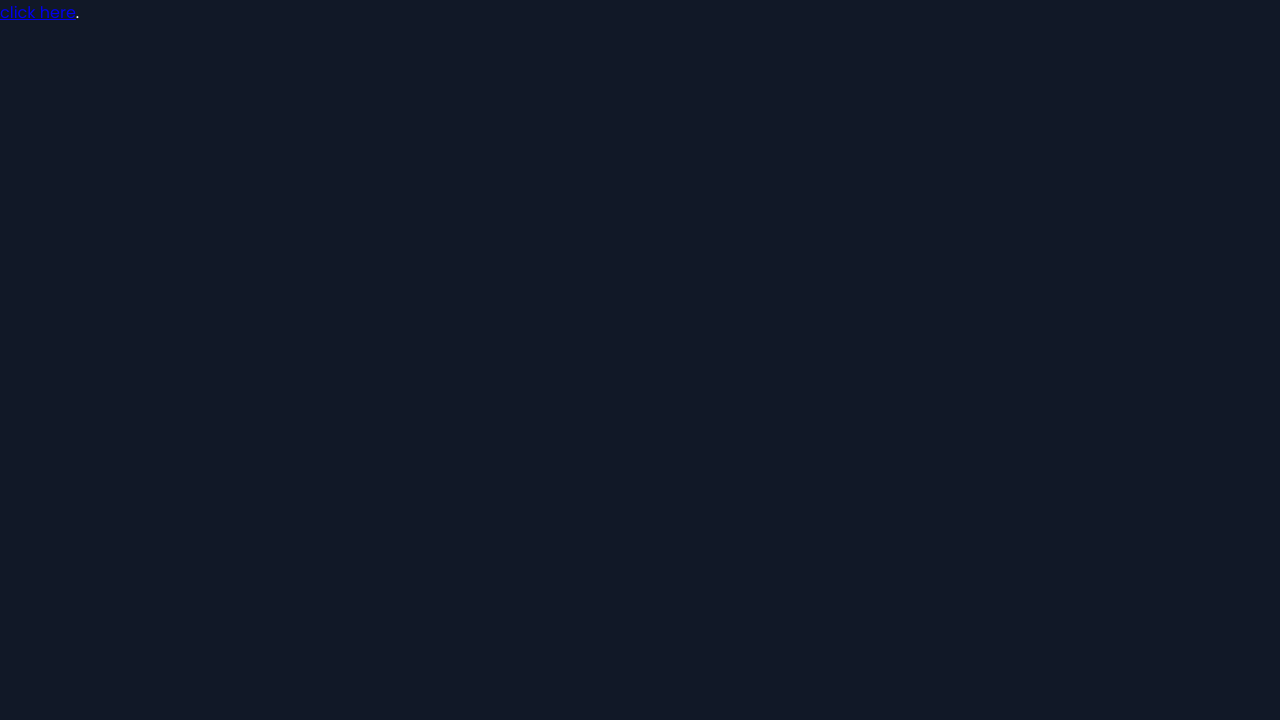
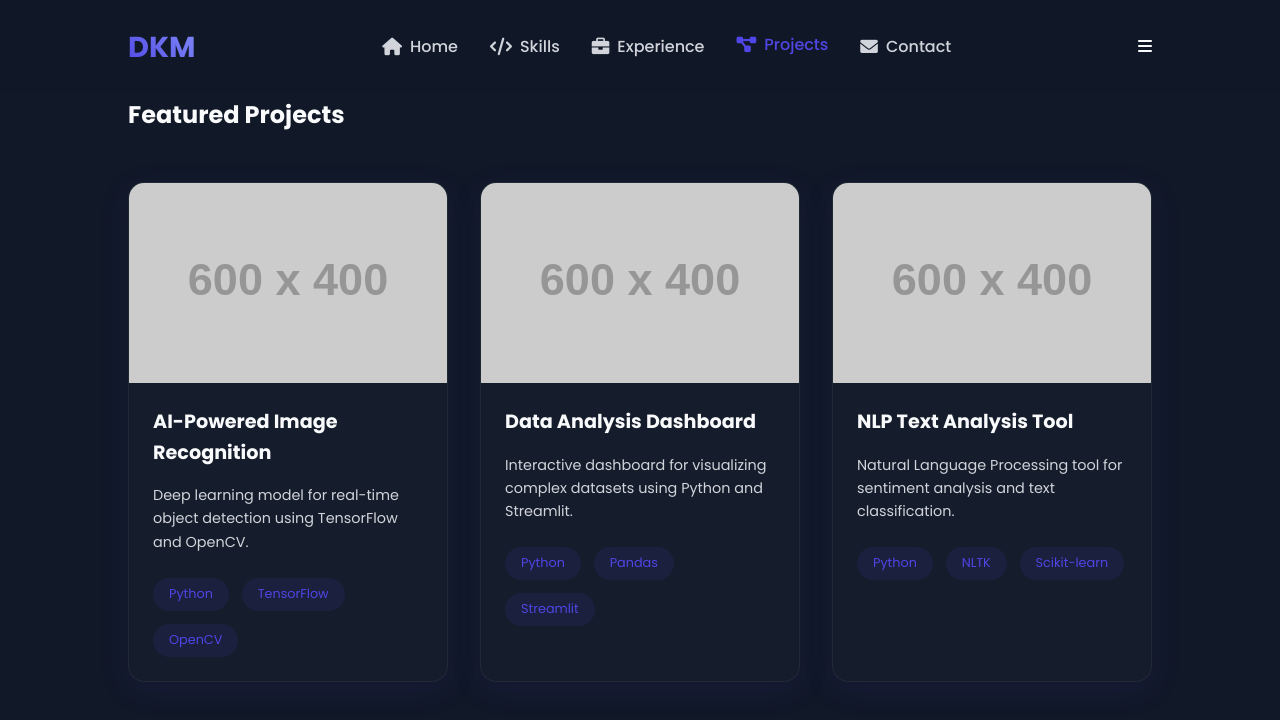
Before and after one commit to Deepak8260/Kumar-Portfolio, a website: page projects.html in a window 1280 px wide. Drawn offline with Linux system fonts and the light colour scheme; placeholder pictures from the web are drawn by us.

Commit message:
restroed projects page

```diff
--- a/projects.html
+++ b/projects.html
@@ -7,13 +7,86 @@
     <link rel="stylesheet" href="styles.css">
     <link href="https://fonts.googleapis.com/css2?family=Poppins:wght@300;400;500;600;700&display=swap" rel="stylesheet">
     <link rel="stylesheet" href="https://cdnjs.cloudflare.com/ajax/libs/font-awesome/6.0.0/css/all.min.css">
-    <script>
-        window.onload = function() {
-            window.open("https://deepak-project-documentation-site.vercel.app/", "_blank");
-        };
-    </script>
 </head>
 <body>
-    <a href="https://deepak-project-documentation-site.vercel.app/" target="_blank">click here</a>.
+    <nav class="navbar">
+        <div class="nav-logo">DKM</div>
+        <div class="nav-links">
+            <a href="index.html" class="nav-item"><i class="fas fa-home"></i> Home</a>
+            <a href="skills.html" class="nav-item"><i class="fas fa-code"></i> Skills</a>
+            <a href="experience.html" class="nav-item"><i class="fas fa-briefcase"></i> Experience</a>
+            <a href="projects.html" class="nav-item active"><i class="fas fa-project-diagram"></i> Projects</a>
+            <a href="contact.html" class="nav-item"><i class="fas fa-envelope"></i> Contact</a>
+        </div>
+        <div class="nav-toggle">
+            <i class="fas fa-bars"></i>
+        </div>
+    </nav>
+    <section id="work">
+        <h2>Featured Projects</h2>
+        <div class="work-grid" id="projectsContainer">
+            <div class="work-item">
+                <div class="work-image">
+                    <img src="https://via.placeholder.com/600x400" alt="AI Project">
+                    <div class="work-overlay">
+                        <div class="work-links">
+                            <a href="#" target="_blank"><i class="fas fa-external-link-alt"></i></a>
+                            <a href="#" target="_blank"><i class="fab fa-github"></i></a>
+                        </div>
+                    </div>
+                </div>
+                <div class="work-content">
+                    <h3>AI-Powered Image Recognition</h3>
+                    <p>Deep learning model for real-time object detection using TensorFlow and OpenCV.</p>
+                    <div class="work-tech">
+                        <span>Python</span>
+                        <span>TensorFlow</span>
+                        <span>OpenCV</span>
+                    </div>
+                </div>
+            </div>
+            <div class="work-item">
+                <div class="work-image">
+                    <img src="https://via.placeholder.com/600x400" alt="Data Analysis">
+                    <div class="work-overlay">
+                        <div class="work-links">
+                            <a href="https://deepak-project-documentation-site.vercel.app/machine-learning-projects/project1/" target="_blank"><i class="fas fa-external-link-alt"></i></a>
+                            <a href="#" target="_blank"><i class="fab fa-github"></i></a>
+                        </div>
+                    </div>
+                </div>
+                <div class="work-content">
+                    <h3>Data Analysis Dashboard</h3>
+                    <p>Interactive dashboard for visualizing complex datasets using Python and Streamlit.</p>
+                    <div class="work-tech">
+                        <span>Python</span>
+                        <span>Pandas</span>
+                        <span>Streamlit</span>
+                    </div>
+                </div>
+            </div>
+            <div class="work-item">
+                <div class="work-image">
+                    <img src="https://via.placeholder.com/600x400" alt="NLP Project">
+                    <div class="work-overlay">
+                        <div class="work-links">
+                            <a href="#" target="_blank"><i class="fas fa-external-link-alt"></i></a>
+                            <a href="#" target="_blank"><i class="fab fa-github"></i></a>
+                        </div>
+                    </div>
+                </div>
+                <div class="work-content">
+                    <h3>NLP Text Analysis Tool</h3>
+                    <p>Natural Language Processing tool for sentiment analysis and text classification.</p>
+                    <div class="work-tech">
+                        <span>Python</span>
+                        <span>NLTK</span>
+                        <span>Scikit-learn</span>
+                    </div>
+                </div>
+            </div>
+        </div>
+    </section>
+    <script src="script.js"></script>
 </body>
 </html>
```
Also changed, not shown: contact.html (+3 -3 lines), experience.html (+1 -1 lines), index.html (+2 -2 lines), skills.html (+1 -1 lines).
